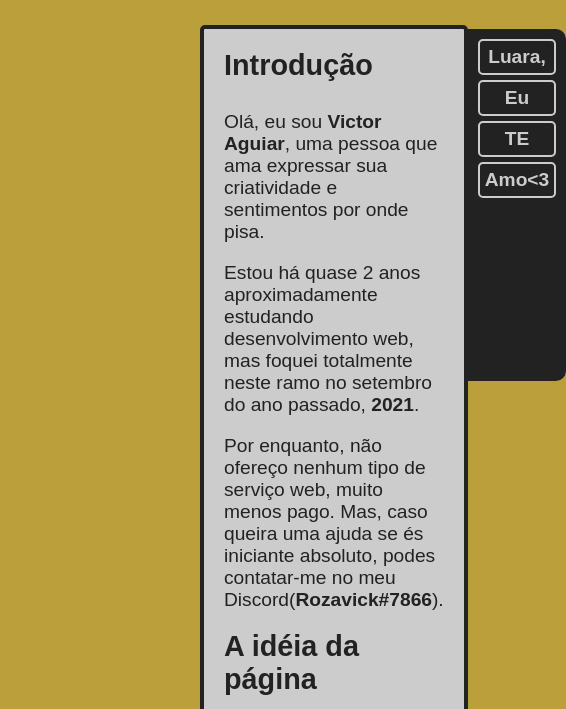
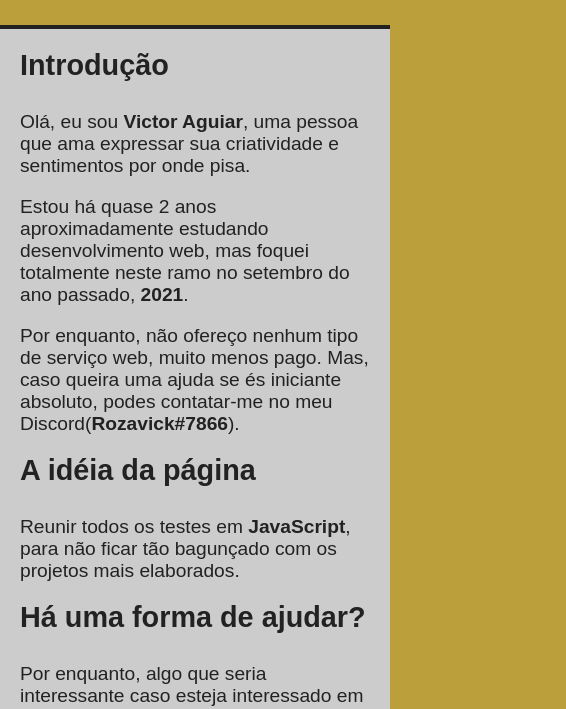
Before and after one commit to victor-front/JavaScript-Tests, a plain HTML site: page index.html in a window 390 px wide. Shown: the part 119-828 px from the top of the page, 566 px wide, since content can reach past the window. Drawn offline with Linux system fonts and the light colour scheme.

Commit message:
responsividade guys

```diff
--- a/index.js
+++ b/index.js
@@ -1,7 +1,7 @@
 function main(){
 	let projetos = {
-		nomes: ["Luara,", "Eu", "TE", "Amo<3"],
-		caminhos: ["#", "#", "#", "#"],
+		nomes: ["Eixos"],
+		caminhos: ["projects/000_xy/index.html"]
 	}
 
 	for(c=0;c<projetos.nomes.length;c++){
--- /dev/null
+++ b/projects/000_xy/index.js
@@ -0,0 +1,3 @@
+function get(){
+	console.log('nothing');
+};
--- /dev/null
+++ b/projects/000_xy/style.css
@@ -0,0 +1,31 @@
+*{
+	margin: 0;
+	padding: 0;
+	box-sizing: border-box;
+}
+
+body{
+	background-color: #222;
+}
+
+.player{
+	background-color: #ccc;
+	border-radius: 10px;
+	display: flex;
+	position: absolute;
+	width: 50px;
+	height: 50px;
+	top: 100px;
+	left: 100px;
+}
+
+.window{
+	border: 4px solid #ccc;
+	border-radius: 10px;
+	width: 700px;
+	height: 400px;
+	overflow: hidden;
+	display: flex;
+	position: relative;
+	margin: 4em auto;
+}
--- a/style.css
+++ b/style.css
@@ -64,8 +64,10 @@ main{
 	background-color: #222;
 	color: #ccc;
 	display: flex;
-	width: 250px;
-	height: 22em;
+	width: 100%;
+	max-width: 250px;
+	height: 100%;
+	min-height: 3em;
 	border-radius: 0px 10px 10px 0px;
 	padding: 10px;
 	flex-direction: column;
@@ -110,3 +112,40 @@ footer a{
 footer a:hover{
 	text-decoration: underline;
 }
+
+@media (max-width: 1250px){
+	main{
+		flex-direction: column;
+	}
+
+	.introducao{
+		margin: auto;
+	}
+
+	.projetos{
+		border-radius: 0px 0px 10px 10px;
+		display: flex;
+		margin-top: 0;
+		margin-left: auto;
+		margin-right: auto;
+		margin-bottom: 2em;
+		max-width: 500px;
+	}
+}
+
+@media (max-width: 950px){
+	.introducao{
+		border-left: none;
+		border-right: none;
+		border-radius: 0px;
+		max-width: 120vw;
+	}
+}
+
+@media (max-width: 550px){
+	.projetos{
+		width: 100%;
+		max-width: 120vw;
+		border-radius: 0px 0px 0px 0px;
+	}
+}
```
Also changed, not shown: projects/000_xy/index.html (added, +17 -0 lines).
